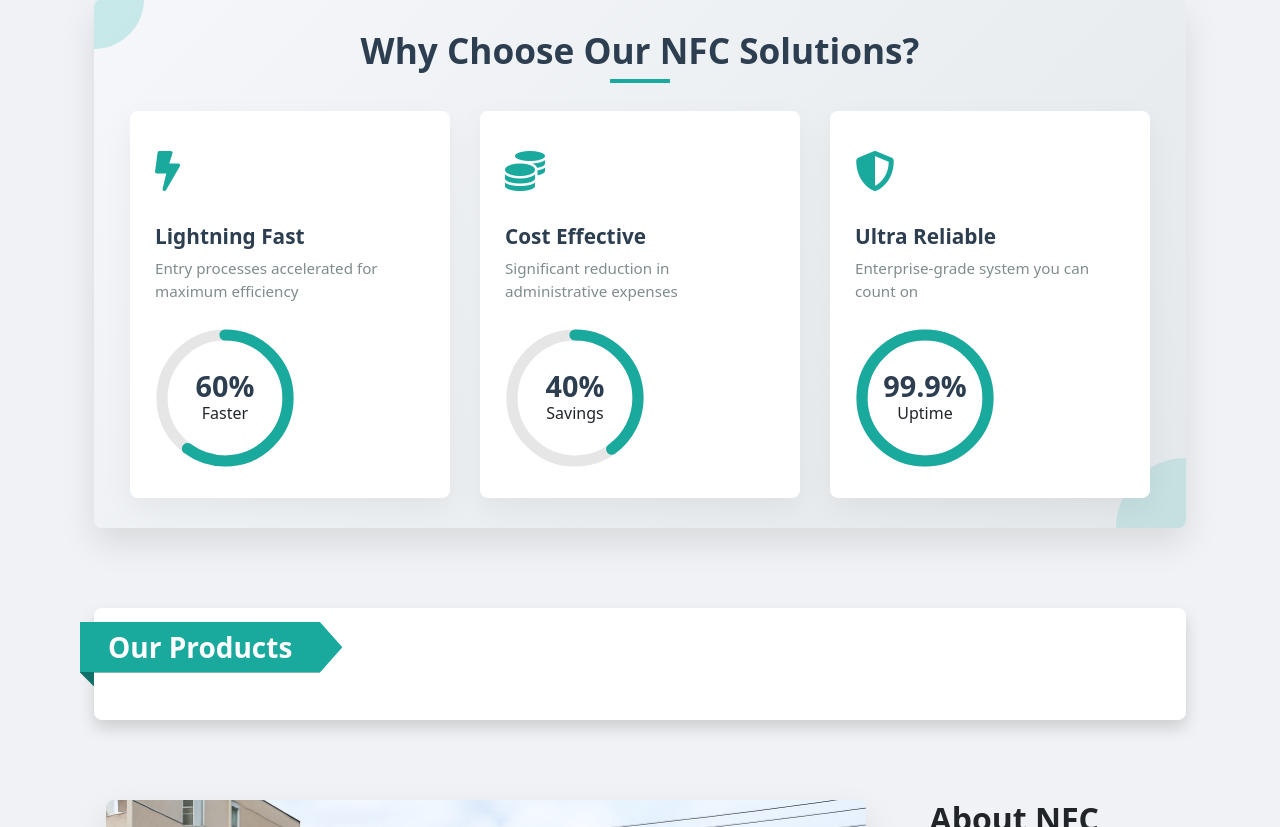
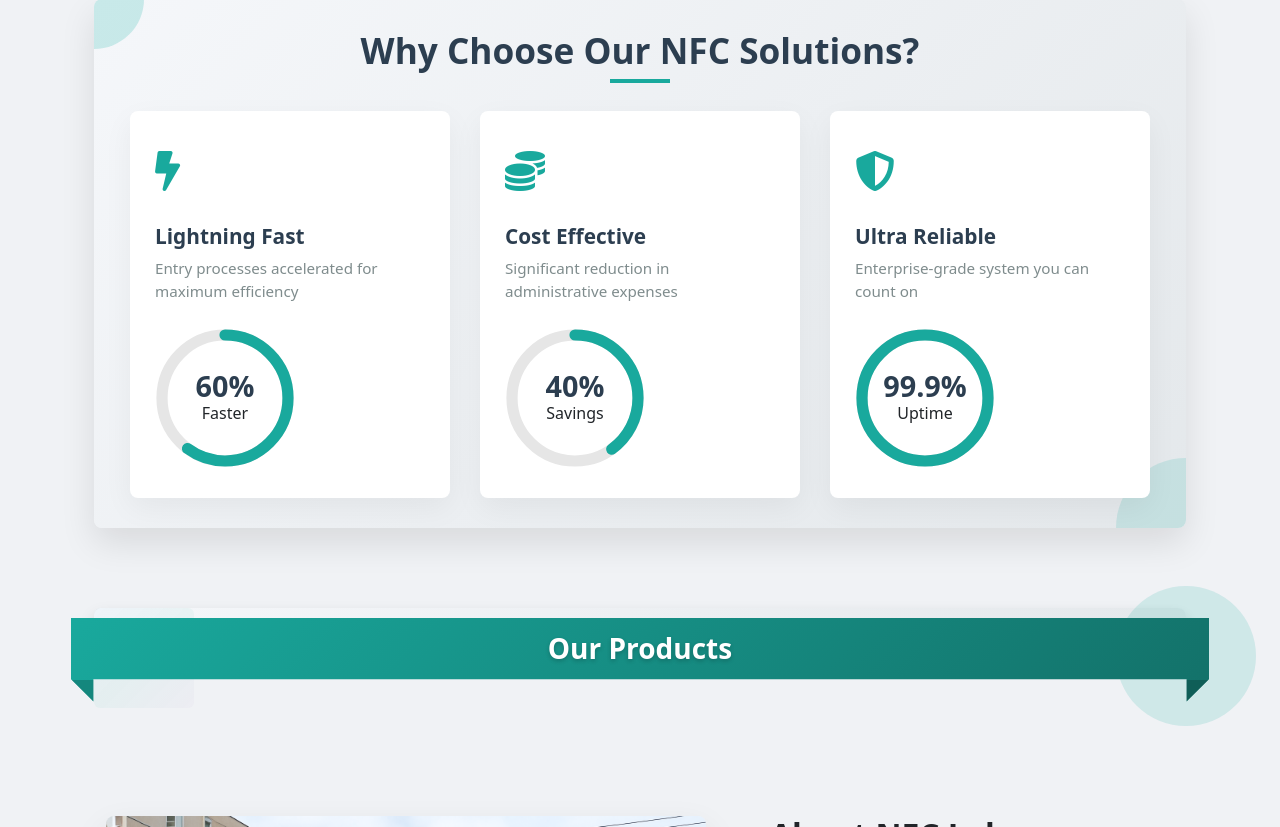
Before and after one commit to StAinius/NFCLABS, a Django app: page / in a window 1280 px wide. Shown: the part 1773-2600 px from the top of the page. Run offline with Django 5.2, Linux system fonts and the light colour scheme; data that the repository does not hold is empty; some libraries are stand-ins or nearby versions.

Commit message:
Pakeitimai

```diff
--- a/static/css/animations.css
+++ b/static/css/animations.css
@@ -176,3 +176,31 @@
   text-overflow: ellipsis;
   flex-grow: 1;
 }
+
+.ribbon {
+  --d: .8em;
+  font-size: 28px;
+  font-weight: bold;
+  color: #fff;
+  position: absolute;
+  top: 10px;
+  left: -43px;
+  right: -43px;
+  border-bottom: var(--d) solid rgba(0, 0, 0, 0.2);
+  line-height: 1.2;
+  clip-path: polygon(0 0,100% 0,100% calc(100% - var(--d)),calc(100% - var(--d)) 100%,calc(100% - var(--d)) calc(100% - var(--d)),var(--d) calc(100% - var(--d)),var(--d) 100%,0 calc(100% - var(--d)));
+  background: linear-gradient(135deg, var(--nfc-teal) 0%, var(--nfc-teal-dark) 100%);
+  box-shadow: 0 4px 8px rgba(0, 0, 0, 0.15);
+  z-index: 3;
+  margin: 0 20px;
+}
+
+.ribbon-text {
+  position: relative;
+  z-index: 2;
+  white-space: nowrap;
+  text-shadow: 0 2px 4px rgba(0, 0, 0, 0.2);
+  padding: 0.5em 1em;
+  display: block;
+  text-align: center;
+}
--- a/static/css/style.css
+++ b/static/css/style.css
@@ -936,11 +936,163 @@ footer .list-unstyled a {
   margin: 0 auto;
 }
 
+
 .content-module {
-  background-color: #ffffff;
-  width: 100%;
-  border-radius: 8px;
-  transition: all 0.3s ease-in-out;
+  position: relative;
+  margin: 80px 0;
+  padding: 30px 0;
+  background: linear-gradient(135deg, #f5f7fa 0%, #e4e8eb 100%);
+  border-radius: 8px;
+  box-shadow: 0 15px 35px rgba(0, 0, 0, 0.1);
+  overflow: visible;
+}
+
+.content-module::before {
+  content: "";
+  position: absolute;
+  top: -50px;
+  left: -50px;
+  width: 100px;
+  height: 100px;
+  border-radius: 50%;
+  background: rgba(22, 177, 164, 0.2);
+}
+
+.content-module::after {
+  content: "";
+  position: absolute;
+  bottom: -70px;
+  right: -70px;
+  width: 140px;
+  height: 140px;
+  border-radius: 50%;
+  background: rgba(22, 177, 164, 0.15);
+}
+
+.content-module:hover {
+  transform: translateY(-8px);
+  box-shadow:
+    0 25px 50px rgba(52, 152, 219, 0.2),
+    0 0 0 1px rgba(52, 152, 219, 0.15),
+    inset 0 1px 0 rgba(255, 255, 255, 0.9);
+}
+
+.content-module::before {
+  content: '';
+  position: absolute;
+  top: 0;
+  left: 0;
+  right: 0;
+  bottom: 0;
+  background: linear-gradient(135deg,
+      rgba(52, 152, 219, 0.03) 0%,
+      rgba(26, 188, 156, 0.05) 50%,
+      rgba(155, 89, 182, 0.03) 100%);
+  z-index: 1;
+  pointer-events: none;
+  border-radius: 6px;
+  overflow: hidden;
+}
+
+.content-module>* {
+  position: relative;
+  z-index: 2;
+}
+
+.content-module-bubbles {
+  position: absolute;
+  top: 0;
+  left: 0;
+  right: 0;
+  bottom: 0;
+  pointer-events: none;
+  z-index: 1;
+}
+
+.bubble {
+  position: absolute;
+  border-radius: 50%;
+  background: linear-gradient(135deg,
+      rgba(52, 152, 219, 0.1) 0%,
+      rgba(26, 188, 156, 0.15) 50%,
+      rgba(155, 89, 182, 0.1) 100%);
+  backdrop-filter: blur(5px);
+  -webkit-backdrop-filter: blur(5px);
+  border: 1px solid rgba(255, 255, 255, 0.2);
+  animation: float 6s ease-in-out infinite;
+}
+
+.bubble-1 {
+  width: 60px;
+  height: 60px;
+  top: 10%;
+  left: 10%;
+  animation-delay: 0s;
+  animation-duration: 8s;
+}
+
+.bubble-2 {
+  width: 40px;
+  height: 40px;
+  top: 20%;
+  right: 15%;
+  animation-delay: 1s;
+  animation-duration: 6s;
+}
+
+.bubble-3 {
+  width: 80px;
+  height: 80px;
+  bottom: 15%;
+  left: 20%;
+  animation-delay: 2s;
+  animation-duration: 10s;
+}
+
+.bubble-4 {
+  width: 30px;
+  height: 30px;
+  top: 60%;
+  right: 25%;
+  animation-delay: 3s;
+  animation-duration: 7s;
+}
+
+.bubble-5 {
+  width: 50px;
+  height: 50px;
+  bottom: 30%;
+  right: 10%;
+  animation-delay: 4s;
+  animation-duration: 9s;
+}
+
+.bubble-6 {
+  width: 35px;
+  height: 35px;
+  top: 40%;
+  left: 5%;
+  animation-delay: 5s;
+  animation-duration: 8s;
+}
+
+@keyframes float {
+
+  0%,
+  100% {
+    transform: translateY(0px) rotate(0deg);
+    opacity: 0.7;
+  }
+
+  33% {
+    transform: translateY(-20px) rotate(120deg);
+    opacity: 1;
+  }
+
+  66% {
+    transform: translateY(10px) rotate(240deg);
+    opacity: 0.8;
+  }
 }
 
 .col-lg-20p {
@@ -948,52 +1100,9 @@ footer .list-unstyled a {
 }
 
 .showcase-item {
+  padding-top: 40px;
   height: 100%;
   position: relative;
-}
-
-.ribbon {
-  --f: .5em;
-  --r: .8em;
-  position: absolute;
-  top: -10px;
-  left: -38px;
-  padding-inline: 1em;
-  line-height: 1.8;
-  font-size: 28px;
-  font-weight: bold;
-  color: #fff;
-  background: var(--nfc-teal);
-  border-bottom: var(--f) solid #0005;
-  border-right: var(--r) solid #0000;
-  clip-path:
-    polygon(calc(100% - var(--r)) 0, 0 0, 0 calc(100% - var(--f)), var(--f) 100%,
-      var(--f) calc(100% - var(--f)), calc(100% - var(--r)) calc(100% - var(--f)),
-      100% calc(50% - var(--f)/2));
-  position: relative;
-  display: inline-block;
-  width: auto;
-  max-width: fit-content;
-  mask-image: linear-gradient(to right, black 50%, transparent 50%);
-  mask-size: 200% 100%;
-  mask-position: right;
-  animation: ribbonMaskSlide 0.8s ease-in-out forwards;
-}
-
-.ribbon-text {
-  position: relative;
-  z-index: 2;
-  white-space: nowrap;
-}
-
-@keyframes ribbonMaskSlide {
-  0% {
-    mask-position: right;
-  }
-
-  100% {
-    mask-position: left;
-  }
 }
 
 .media-container {
@@ -1459,6 +1568,8 @@ footer .list-unstyled a {
 .about-image img {
   width: 100%;
   height: 100%;
+  max-width: 600px;
+  max-height: 600px;
   object-fit: cover;
   transition: transform 0.4s ease;
 }
@@ -1673,10 +1784,12 @@ footer .list-unstyled a {
     transform: scale(1);
     opacity: 1;
   }
+
   50% {
     transform: scale(1.05);
     opacity: 0.8;
   }
+
   100% {
     transform: scale(1);
     opacity: 1;
@@ -1687,9 +1800,11 @@ footer .list-unstyled a {
   0% {
     transform: translateY(0px);
   }
+
   50% {
     transform: translateY(-10px);
   }
+
   100% {
     transform: translateY(0px);
   }
@@ -1699,6 +1814,7 @@ footer .list-unstyled a {
   from {
     transform: rotate(0deg);
   }
+
   to {
     transform: rotate(360deg);
   }
--- a/templates/pages/home.html
+++ b/templates/pages/home.html
@@ -4,9 +4,9 @@
 
 {% block content %}
 <style>
-.side-banner {
-  display: none;
-}
+  .side-banner {
+    display: none;
+  }
 </style>
 
 <section class="hero-fullwidth slideIn from-left">
```
Also changed, not shown: docker-compose.production.yml (+12 -2 lines).
